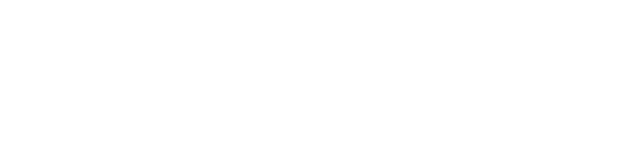
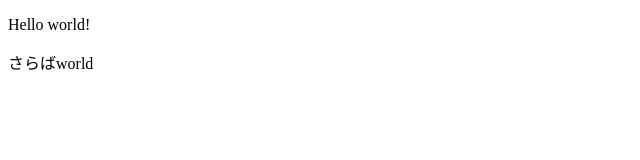
Before and after one commit to mao79/test, a plain HTML site: page index.html in a window 1280 px wide. Shown: the whole page, without its empty margins (0-640 px from the left). Drawn offline with Linux system fonts and the light colour scheme.

Commit message:
3回目のコミット

```diff
--- a/index.html
+++ b/index.html
@@ -7,6 +7,7 @@
     <title>Document</title>
 </head>
 <body>
-
+    <p>Hello world!</p>
+    <p>さらばworld</p>
 </body>
 </html>
```
Also changed, not shown: 1 other file.
